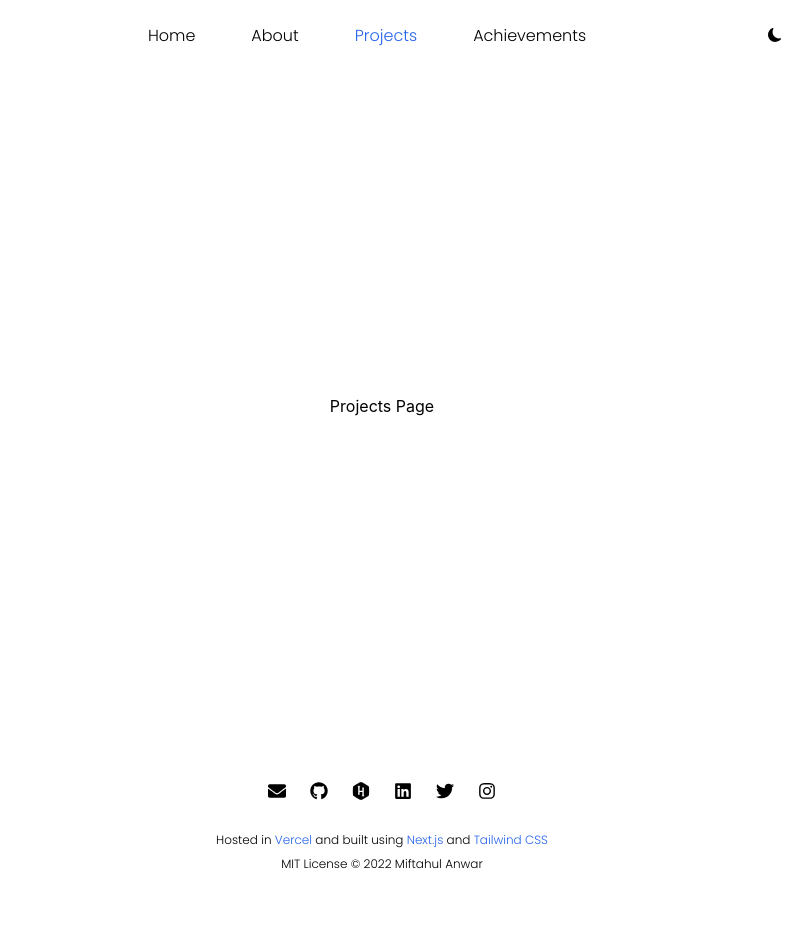
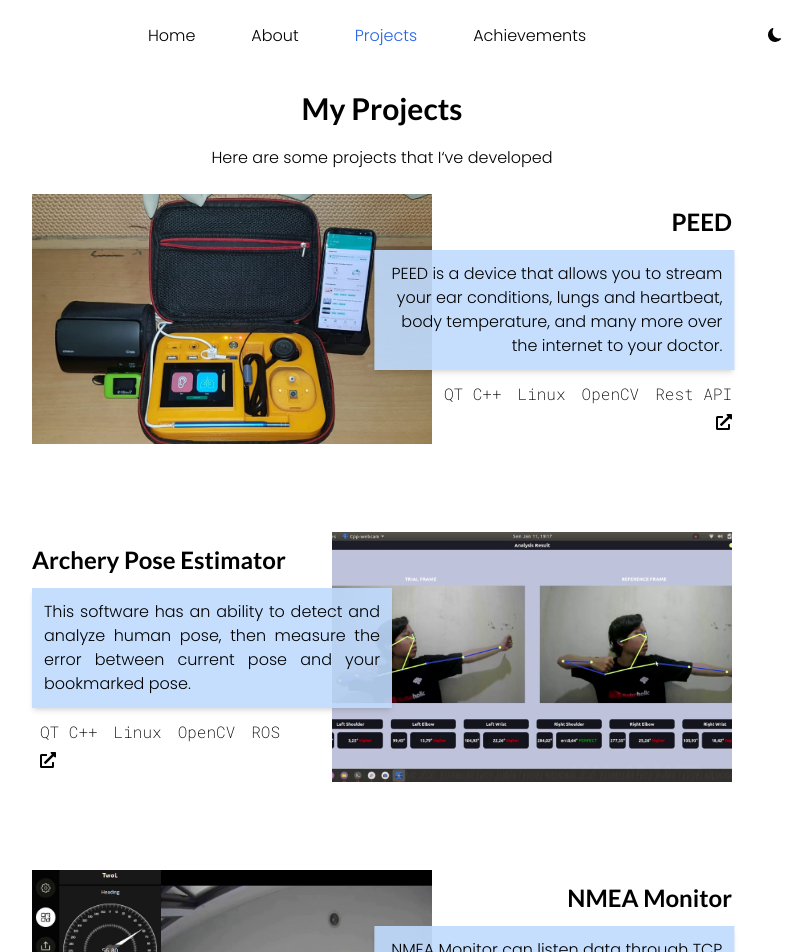
Before and after one commit to mifwar/personal_site, a Next.js app: page /projects in a window 1280 px wide. Shown: the top 952 px of the page, without its empty margins (258-1070 px from the left). Before the commit the page ends 876 px from the top, so only its background shows below. Built offline with nearby package versions, Linux system fonts and the light colour scheme.

Commit message:
add projcets

```diff
--- a/pages/projects/index.js
+++ b/pages/projects/index.js
@@ -4,12 +4,62 @@ import React, { useState, useEffect } from "react";
 import Social from "../../components/Social";
 import Footer from "../../components/Footer";
 
+import peed from "../../public/peed.jpg";
+import archery from "../../public/archery.png";
+import nmea from "../../public/nmea.png";
+import descotin from "../../public/descotin.png";
+
 import { useThemeContext } from "../../utils/darkMode";
 import Navbar from "../../components/Navbar";
+import Project from "../../components/Project";
 
 const About = () => {
   const [darkMode, setDarkMode] = useThemeContext();
   const [isMobile, setIsMobile] = useState();
+
+  const techStack = ["QT C++", "Linux", "OpenCV", "Rest API"];
+
+  const projects = [
+    {
+      title: "PEED",
+      techStack: ["QT C++", "Linux", "OpenCV", "Rest API"],
+      image: peed,
+      image_alt: "PEED Project",
+      description:
+        "PEED is a device that allows you to stream your ear conditions, lungs \
+      and heartbeat, body temperature, and many more over the internet to \
+      your doctor.",
+      href: "https://drive.google.com/file/d/132uqRam78hB6_sBnRlPHyweO-P-BafXy/view",
+    },
+    {
+      title: "Archery Pose Estimator",
+      techStack: ["QT C++", "Linux", "OpenCV", "ROS"],
+      image: archery,
+      image_alt: "Archery Pose Estimator Project",
+      description:
+        "This software has an ability to detect and analyze human pose, then measure the error \
+        between current pose and your bookmarked pose.",
+      href: "https://drive.google.com/file/d/19DjfausyPM2st9Fx8QoadfFMDGY6DBFC/view",
+    },
+    {
+      title: "NMEA Monitor",
+      techStack: ["QT C++", "TCP", "OpenCV", "FFmpeg"],
+      image: nmea,
+      image_alt: "NMEA Monitor Project",
+      description:
+        "NMEA Monitor can listen data through TCP with NMEA standard, visualize it, record and replay screen, and upload & download a recorded video(s) to disk.",
+      href: "https://drive.google.com/file/d/18kemS1v5D3-mX-1DmqC870QQGCZVoxU2/view",
+    },
+    {
+      title: "Descotin",
+      techStack: ["QT C++", "Linux", "OpenCV", "Rest API"],
+      image: descotin,
+      image_alt: "Descotin Deteksi Suhu for Covid-19",
+      description:
+        "This device can detect whether a person wearing a mask or not. This device also able to measure human temperature and send the report to website.",
+      href: "https://drive.google.com/file/d/19DjfausyPM2st9Fx8QoadfFMDGY6DBFC/view",
+    },
+  ];
 
   useEffect(() => {
     const resizeW = () => setIsMobile(window.innerWidth <= 640);
@@ -42,19 +92,36 @@ const About = () => {
         <link rel="icon" href="/favicon.ico" />
       </Head>
       <main className="bg-white dark:bg-gray-900">
-        <section className="min-h-screen">
         <Navbar
           isMobile={isMobile}
           darkMode={darkMode}
           changeDarkMode={setDarkMode}
           path="projects"
         />
-          <div className="flex justify-center items-center h-screen -my-16 dark:text-white">
-            Projects Page
-          </div>
+        <section>
+          <p className="text-center text-3xl my-5 font-Lato font-bold dark:text-gray-100">
+            My Projects
+          </p>
+          <p className="text-center text-md my-5 mx-11 font-Poppins dark:text-gray-100">
+            Here are some projects that I&lsquo;ve developed
+          </p>
+          {projects.map((project, i) => (
+            <Project
+              key={i}
+              isMobile={isMobile}
+              isDark={darkMode}
+              title={project.title}
+              techStacks={project.techStack}
+              image={project.image}
+              image_alt={project.image_alt}
+              description={project.description}
+              href={project.href}
+              align={i % 2 == 0 ? "right" : "left"}
+            />
+          ))}
+        </section>
         <Social />
         <Footer />
-        </section>
       </main>
     </div>
   );
```
Lines whose indentation alone changed are shown as unchanged.
